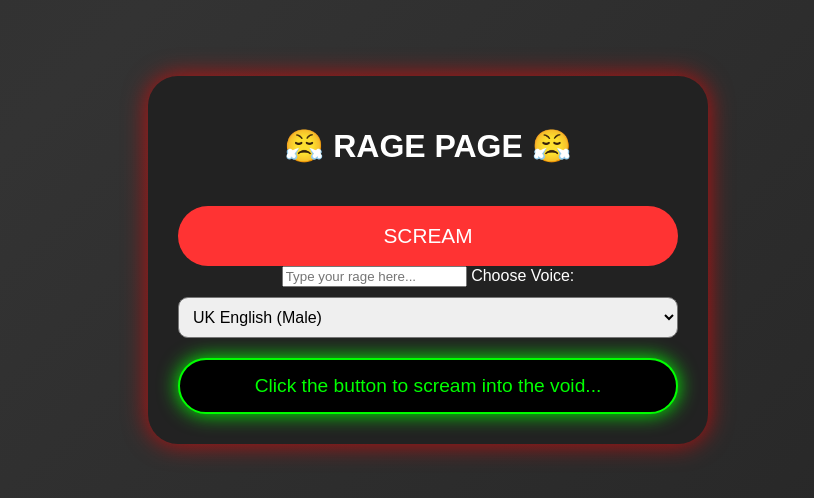
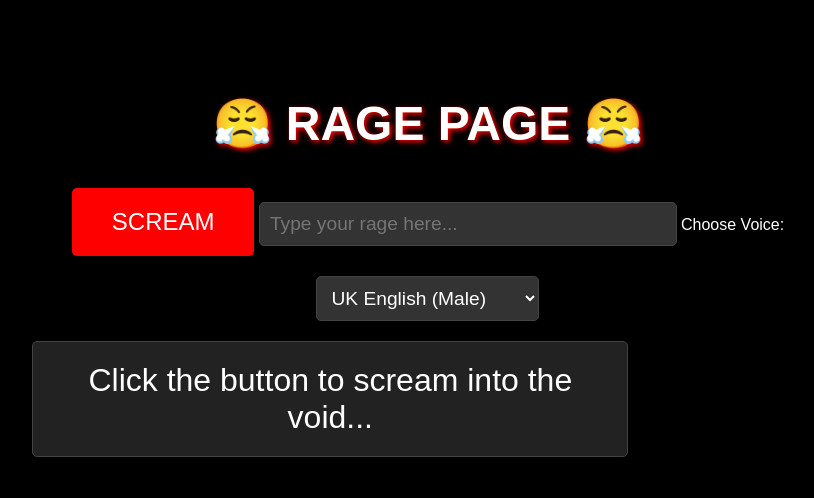
Before and after one commit to JodDoJodDo-sys/Scream_in_the_world-, a plain HTML site: page index.html in a window 1280 px wide. Shown: the part 140-638 px from the top of the page, without its empty margins (212-1026 px from the left). Drawn offline with Linux system fonts and the light colour scheme; a script that the page names is missing.

Commit message:
Update style.css

```diff
--- a/style.css
+++ b/style.css
@@ -1,93 +1,100 @@
+    /* General Page Styling */
     body {
+      background-color: black;
+      color: white;
+      font-family: 'Arial', sans-serif;
+      text-align: center;
       margin: 0;
       padding: 0;
-  background: linear-gradient(-45deg, #1a1a1a, #333, #222, #111);
-  background-size: 400% 400%;
-  animation: gradientBG 10s ease infinite;
-  font-family: 'Arial', sans-serif;
-  color: white;
+      transition: background-color 1s ease, color 1s ease;
+      height: 100vh;
       display: flex;
       justify-content: center;
       align-items: center;
-  height: 100vh;
-  transition: background-color 0.5s ease;
+      flex-direction: column;
+      overflow: hidden;
     }
 
-@keyframes gradientBG {
-  0% { background-position: 0% 50%; }
-  50% { background-position: 100% 50%; }
-  100% { background-position: 0% 50%; }
+    h1 {
+      font-size: 3em;
+      font-weight: bold;
+      margin-bottom: 30px;
+      text-shadow: 2px 2px 5px red;
     }
 
-.container {
-  text-align: center;
-  max-width: 500px;
-  padding: 30px;
-  background: #222;
-  border-radius: 30px;
-  box-shadow: 0 0 25px rgba(255, 0, 0, 0.7);
-  transition: box-shadow 0.3s ease;
-  overflow: hidden; /* Prevent overflow */
-}
-
-textarea {
-  margin-top: 10px;
-  padding: 15px;
-  width: 100%;
-  height: 120px;
+    /* Button Styling */
+    #screamButton {
+      background-color: red;
+      color: white;
+      padding: 20px 40px;
+      font-size: 1.5em;
+      cursor: pointer;
       border: none;
-  border-radius: 30px;
-  font-size: 1rem;
-  resize: none;
-  box-sizing: border-box; /* Ensures padding doesn't cause overflow */
-}
-
-select {
-  margin-top: 10px;
-  padding: 10px;
-  width: 100%;
-  border-radius: 10px;
-  font-size: 1rem;
-  box-sizing: border-box;
-}
-
-#screamButton {
-  margin-top: 20px;
-  width: 100%;
-  height: 60px;
-  border-radius: 50px;
-  border: none;
-  background-color: #ff3333;
-  font-size: 1.3rem;
-  color: white;
-  cursor: pointer;
-  transition: background 0.3s ease;
+      border-radius: 5px;
+      transition: all 0.3s;
     }
 
     #screamButton:hover {
-  background-color: #cc0000;
+      background-color: darkred;
     }
 
+    /* Input Field Styling */
+    #userText {
+      padding: 10px;
+      font-size: 1.2em;
+      width: 50%;
+      margin-top: 20px;
+      background-color: #333;
+      border: 1px solid #444;
+      border-radius: 5px;
+      color: white;
+    }
+
+    /* Message Box Styling */
     #messageBox {
       margin-top: 20px;
-  padding: 15px;
-  border-radius: 30px;
-  font-size: 1.2rem;
-  background: black;
-  color: lime;
-  border: 2px solid lime;
-  box-shadow: 0 0 20px lime;
-  transition: all 0.2s ease;
+      font-size: 2em;
+      padding: 20px;
+      width: 70%;
+      background-color: #222;
+      border-radius: 5px;
+      border: 1px solid #444;
     }
 
-.shake {
-  animation: shake 0.3s infinite;
+    /* Select Styling */
+    select {
+      margin-top: 20px;
+      font-size: 1.2em;
+      background-color: #333;
+      border: 1px solid #444;
+      border-radius: 5px;
+      color: white;
+      padding: 10px;
     }
 
-@keyframes shake {
-  0% { transform: translate(1px, 1px) rotate(0deg); }
-  25% { transform: translate(-1px, -2px) rotate(-1deg); }
-  50% { transform: translate(-3px, 0px) rotate(1deg); }
-  75% { transform: translate(2px, 2px) rotate(0deg); }
-  100% { transform: translate(1px, -1px) rotate(-1deg); }
+    /* Adding Glowing Effect */
+    .glowing {
+      animation: glow 1.5s ease-in-out infinite alternate;
     }
+
+    @keyframes glow {
+      0% {
+        text-shadow: 0 0 20px red, 0 0 30px red;
+      }
+      100% {
+        text-shadow: 0 0 30px red, 0 0 50px red;
+      }
+    }
+
+    /* Shake effect */
+    .shake {
+      animation: shakeAnimation 0.5s ease-in-out;
+    }
+
+    @keyframes shakeAnimation {
+      0% { transform: translateX(0); }
+      25% { transform: translateX(-10px); }
+      50% { transform: translateX(10px); }
+      75% { transform: translateX(-10px); }
+      100% { transform: translateX(0); }
+    }
```
Lines whose indentation alone changed are shown as unchanged.
